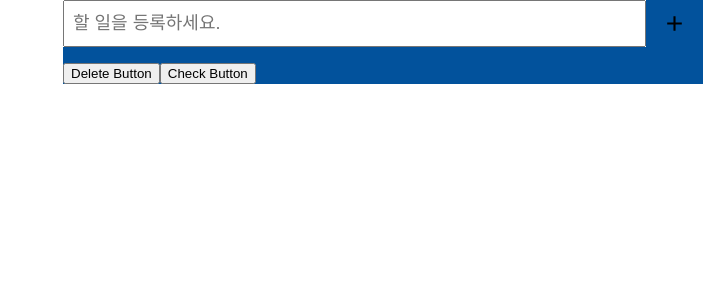
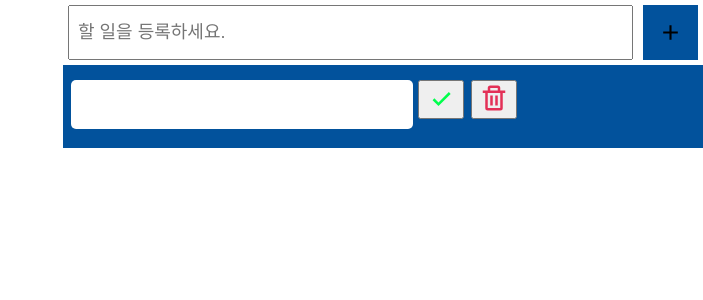
Before and after one commit to tco0427/dku-chrome-extension, a React app: page / in a window 1280 px wide. Both pictures are taken after a click on the element 1251 px from the left and 23 px from the top of the page. Shown: the top 300 px of the page, without its empty margins (577-1280 px from the left). Built offline with nearby package versions, Linux system fonts and the light colour scheme.

Commit message:
Feature: Add edit button

```diff
--- a/src/components/Todo.js
+++ b/src/components/Todo.js
@@ -62,15 +62,18 @@ const Input = styled.input`
   padding: 8px;
   font-size: 18px;
   line-height: 1.5;
+  margin 5px;
   color: black;
   flex: 1;
 `;
 
 const InsertButton = styled.div`
   color: ${({ theme }) => theme.textColor};
-  padding-left: 16px;
-  padding-right: 16px;
+  padding-left: 15px;
+  padding-right: 15px;
   font-size: 25px;
+  margin: 5px;
+  height: 55px;
   display: flex;
   align-items: center;
   cursor: pointer;
--- a/src/components/TodoItems.js
+++ b/src/components/TodoItems.js
@@ -1,7 +1,12 @@
+/* eslint-disable no-console */
 /* eslint-disable no-unused-vars */
-import React from 'react';
+import React, { useState } from 'react';
+import styled from 'styled-components';
+import { BiTrash, BiCheck } from 'react-icons/bi';
 
 const TodoItems = ({ text, todos, todo, setTodos }) => {
+  const [editedTodoInput, setEditedTodo] = useState('');
+
   const deleteButtonClickHandler = () =>
     setTodos(todos.filter(el => el.id !== todo.id));
 
@@ -16,17 +21,87 @@ const TodoItems = ({ text, todos, todo, setTodos }) => {
     );
   };
 
+  const inputTodoItemHandler = e => {
+    e.preventDefault();
+    setEditedTodo(e.target.value);
+    console.log(editedTodoInput);
+  };
+
   return (
-    <div>
-      <ul>{text}</ul>
-      <button type="submit" onClick={deleteButtonClickHandler}>
-        Delete Button
-      </button>
-      <button type="submit" onClick={checkButtonClickHandler}>
-        Check Button
-      </button>
-    </div>
+    <TodoListOuterContainer>
+      <TodoListItem
+        type="text"
+        id={todo.id}
+        defaultValue={text}
+        onChange={inputTodoItemHandler}
+        onKeyPress={e => {
+          if (e.key === 'Enter') {
+            setTodos(
+              todos.map(item => {
+                if (item.id === todo.id) {
+                  return { ...item, text: editedTodoInput };
+                }
+                return item;
+              }),
+            );
+          }
+        }}
+      />
+      <CompleteButton type="submit" onClick={checkButtonClickHandler}>
+        <BiCheck
+          name="completeButton"
+          size={30}
+          color="#00ff4c"
+          padding={8}
+          margin={7}
+        />
+      </CompleteButton>
+      <DeleteButton type="submit" onClick={deleteButtonClickHandler}>
+        <BiTrash
+          name="deleteButton"
+          size={30}
+          color="#e33057"
+          padding={8}
+          margin={7}
+        />
+      </DeleteButton>
+    </TodoListOuterContainer>
   );
 };
 
+const TodoListOuterContainer = styled.div`
+  height: 65px;
+  align-item: center;
+  padding: 3px;
+  margin-bottom: 12px;
+`;
+
+const TodoListItem = styled.input`
+  padding: 10px;
+  background-color: #ffffff;
+  border: 0;
+  height-width: 40px;
+  margin-left: 5px;
+  margin-bottom: 10px;
+  border-radius: 5px;
+  color: ${({ theme }) => theme.textColor};
+  font-size: 25px;
+  &: focus {
+    outline: none;
+  }
+`;
+
+const DeleteButton = styled.button`
+  margin: 5px;
+  margin-top: 12px;
+  align-item: center;
+`;
+
+const CompleteButton = styled.button`
+  margin-left: 5px;
+  margin-right: 2px;
+  margin-top: 12px;
+  align-item: center;
+`;
+
 export default TodoItems;
```
